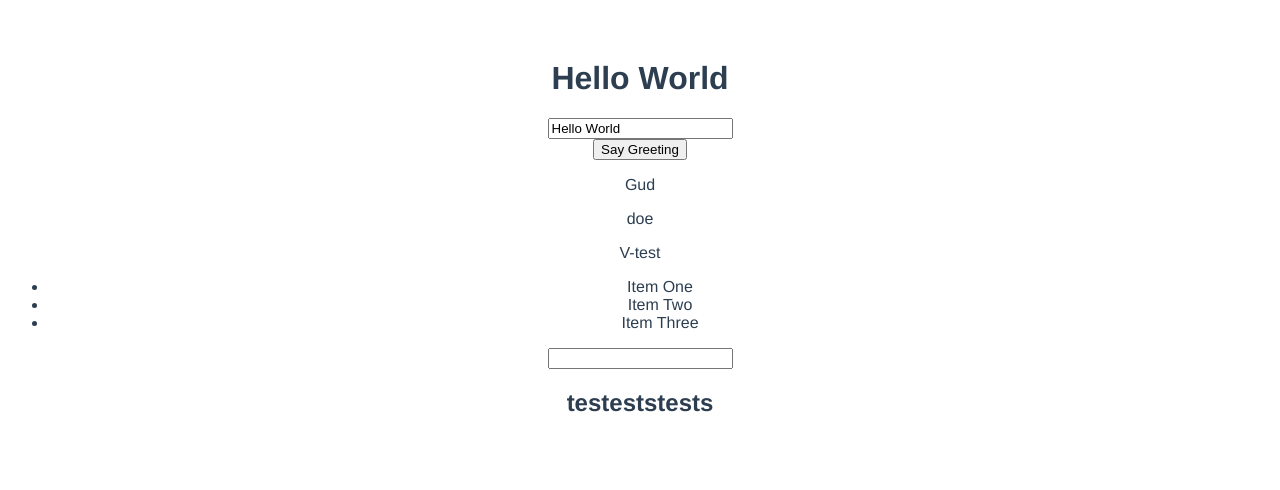
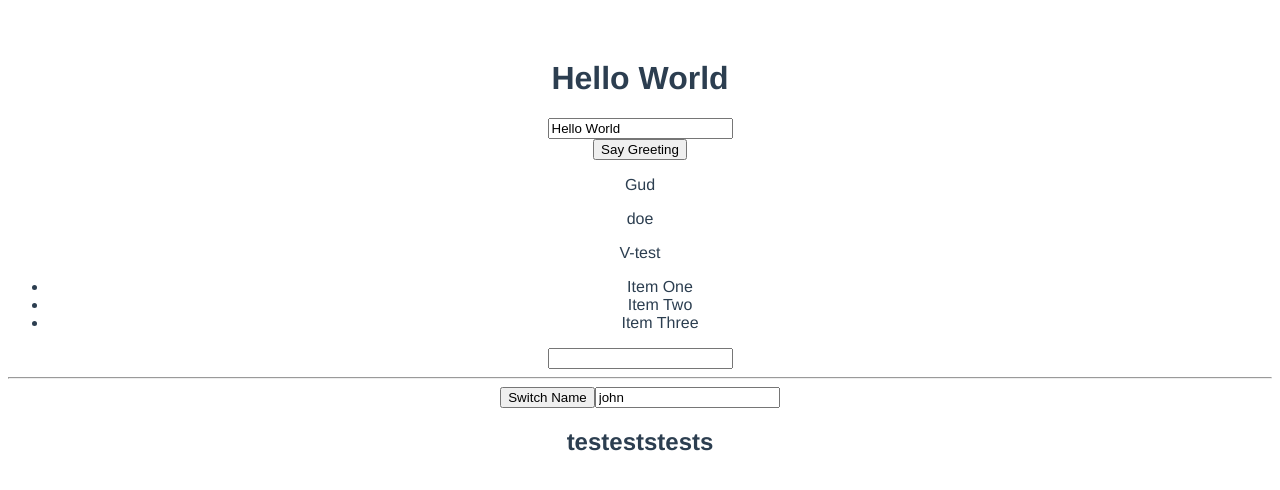
Before and after one commit to dctreborn/vue-practice, a Vue app: page / in a window 1280 px wide. Shown: the top 490 px of the page. Built offline with nearby package versions, Linux system fonts and the light colour scheme.

Commit message:
switch button added

```diff
--- a/src/components/Test.vue
+++ b/src/components/Test.vue
@@ -19,6 +19,12 @@
         </ul>
 
         <input type="text" v-on:keyup="pressKey" v-on:keyup.enter="enterHit">
+
+        <hr/>
+
+        <button v-on:click="switchName()">Switch Name</button>
+
+        <input type="text" v-model="user.first_name"/>
   </div>
 </template>
 
@@ -50,6 +56,9 @@
             },
             enterHit: function () {
                 console.log("You hit enter");
+            },
+            switchName: function () {
+                this.showName = !this.showName;
             }
         }
     }
```
Lines whose indentation alone changed are shown as unchanged.
